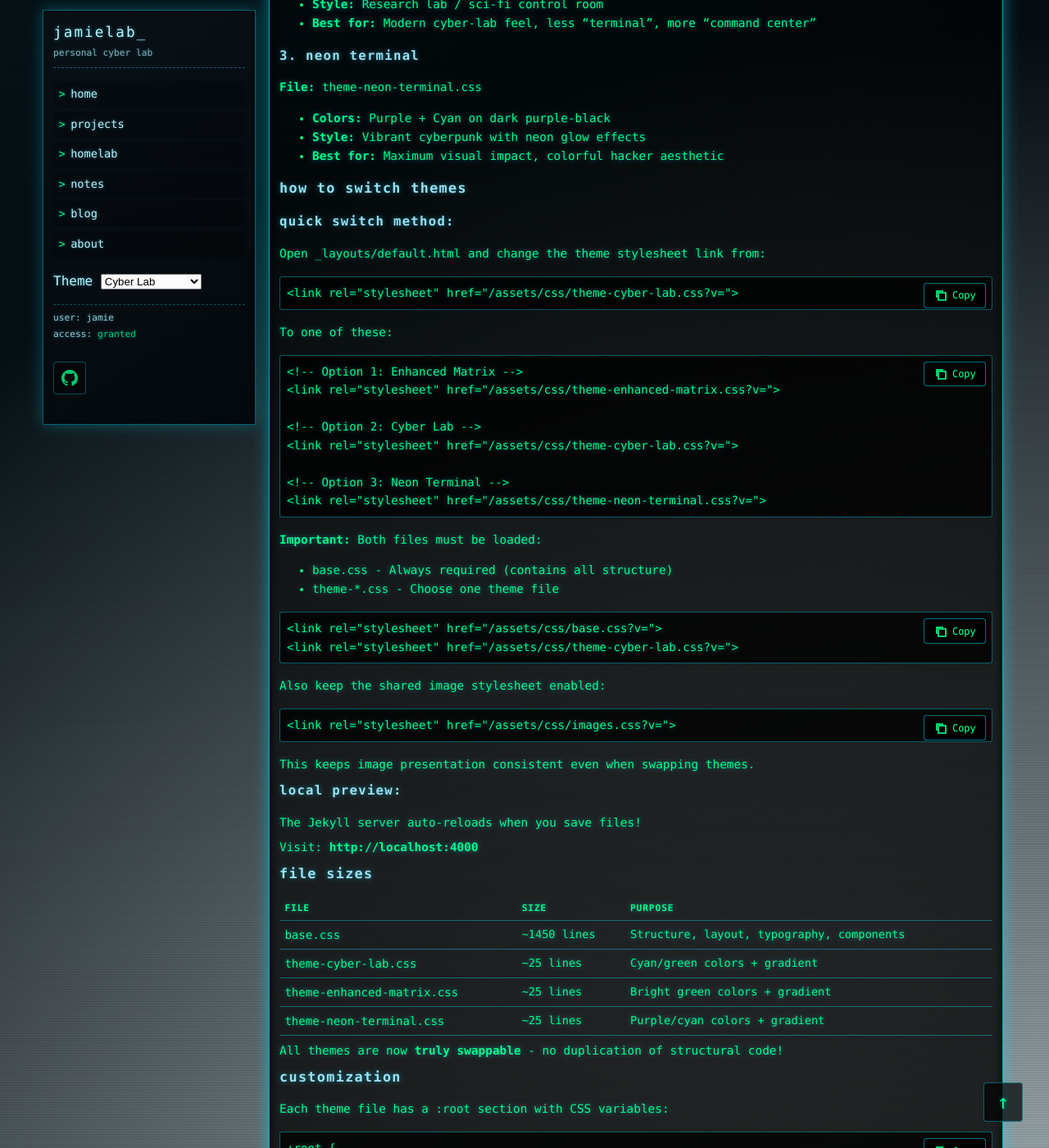
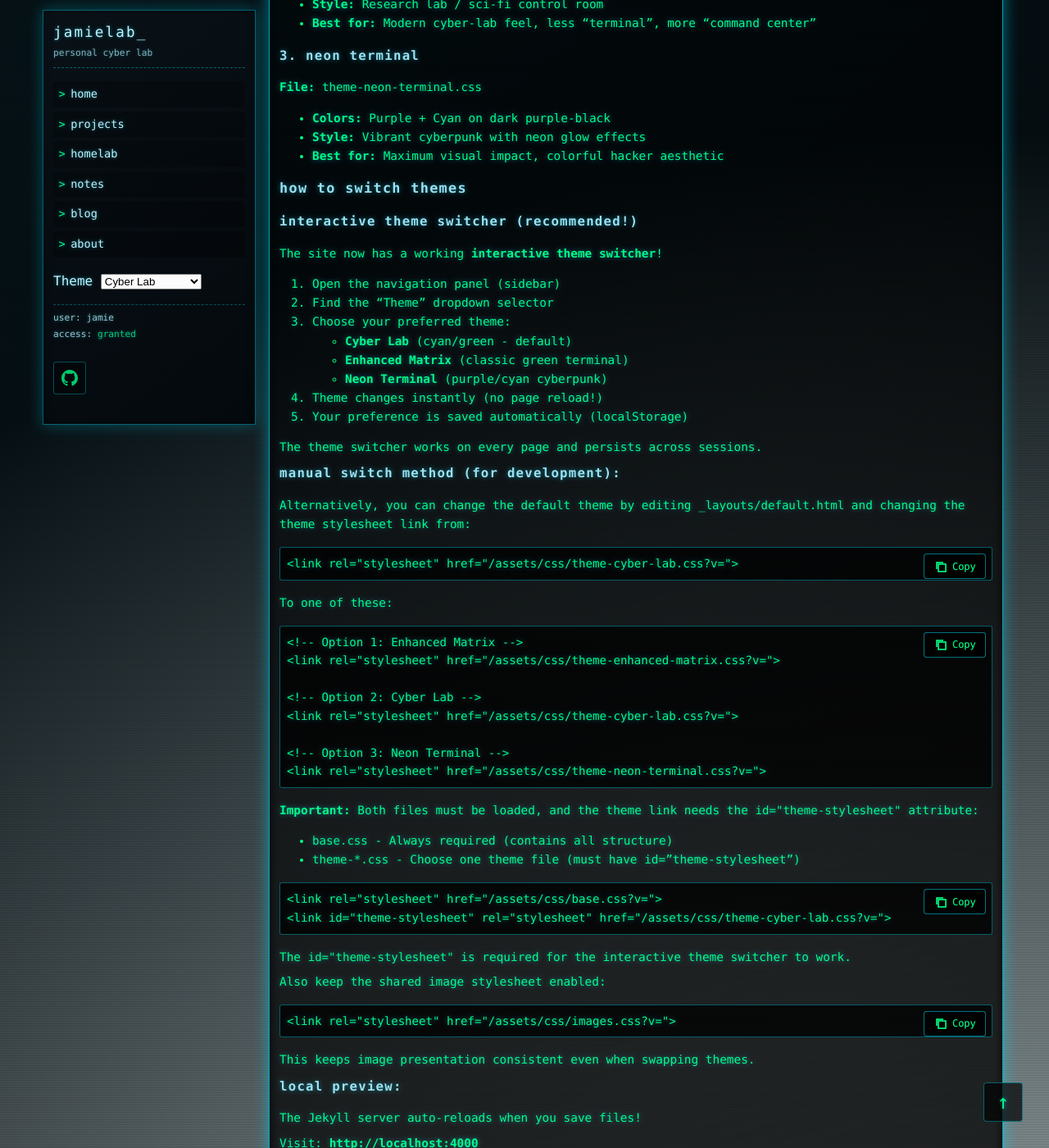
Before and after one commit to jimjamscott22/jimjamscott22.github.io, a Jekyll site: the page built from THEME_GUIDE.md, in a window 1280 px wide and 1400 px high, scrolled down 655 px. Shown: the whole window at 82% size. Built offline with Jekyll 4.4.1, drawn with Linux system fonts in a browser that asks for light colours; our own code applies the rules of GitHub Pages for plain Markdown files.

Commit message:
docs: update THEME_GUIDE.md to document interactive theme switcher
- Add section about interactive theme switcher as recommended method
- Document that themes now change instantly without page reload
- Note that preferences persist across sessions via localStorage
- Update manual method to include required id="theme-stylesheet" attribute

Co-authored-by: jimjamscott22 <74069327+jimjamscott22@users.noreply.github.com>

````diff
--- a/THEME_GUIDE.md
+++ b/THEME_GUIDE.md
@@ -33,8 +33,22 @@ This means changes to layout, structure, or components automatically apply to al
 
 ## How to Switch Themes
 
-### Quick Switch Method:
-Open `_layouts/default.html` and change the theme stylesheet link from:
+### Interactive Theme Switcher (Recommended!)
+The site now has a working **interactive theme switcher**!
+
+1. Open the navigation panel (sidebar)
+2. Find the "Theme" dropdown selector
+3. Choose your preferred theme:
+   - **Cyber Lab** (cyan/green - default)
+   - **Enhanced Matrix** (classic green terminal)
+   - **Neon Terminal** (purple/cyan cyberpunk)
+4. Theme changes instantly (no page reload!)
+5. Your preference is saved automatically (localStorage)
+
+The theme switcher works on every page and persists across sessions.
+
+### Manual Switch Method (for development):
+Alternatively, you can change the default theme by editing `_layouts/default.html` and changing the theme stylesheet link from:
 
 ```html
 <link rel="stylesheet" href="{{ "/assets/css/theme-cyber-lab.css" | relative_url }}?v={{ cache_bust }}">
@@ -53,14 +67,16 @@ To one of these:
 <link rel="stylesheet" href="{{ "/assets/css/theme-neon-terminal.css" | relative_url }}?v={{ cache_bust }}">
 ```
 
-**Important:** Both files must be loaded:
+**Important:** Both files must be loaded, and the theme link needs the `id="theme-stylesheet"` attribute:
 - `base.css` - Always required (contains all structure)
-- `theme-*.css` - Choose one theme file
+- `theme-*.css` - Choose one theme file (must have id="theme-stylesheet")
 
 ```html
 <link rel="stylesheet" href="{{ "/assets/css/base.css" | relative_url }}?v={{ cache_bust }}">
-<link rel="stylesheet" href="{{ "/assets/css/theme-cyber-lab.css" | relative_url }}?v={{ cache_bust }}">
+<link id="theme-stylesheet" rel="stylesheet" href="{{ "/assets/css/theme-cyber-lab.css" | relative_url }}?v={{ cache_bust }}">
 ```
+
+The `id="theme-stylesheet"` is required for the interactive theme switcher to work.
 
 Also keep the shared image stylesheet enabled:
 
````
